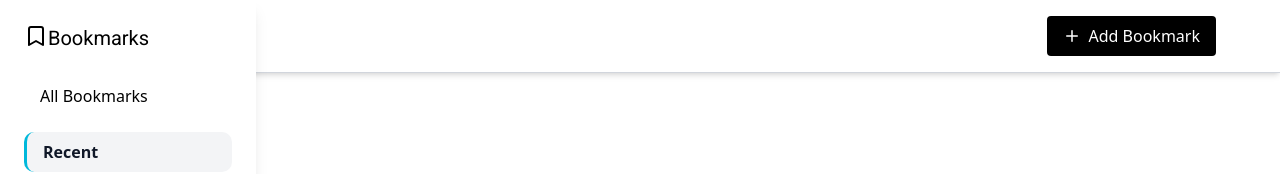
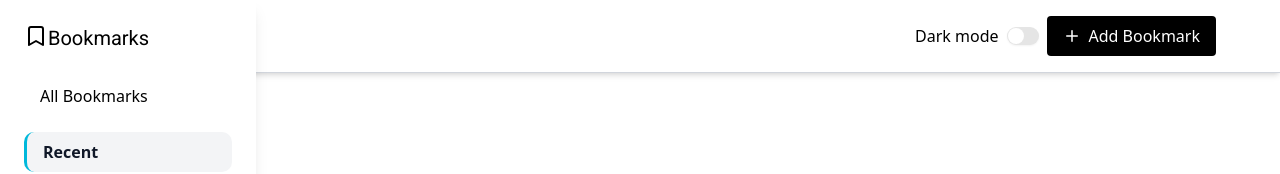
Before and after one commit to sivakumar232/urlBookmark, a React (Vite) app in the folder clientside/bookmark-app/: page /recent in a window 1280 px wide. Shown: the top 174 px of the page. Built offline with nearby package versions, Linux system fonts and the light colour scheme; sample sign-in values are in the browser's storage.

Commit message:
theme toggle added

```diff
--- a/clientside/bookmark-app/src/App.jsx
+++ b/clientside/bookmark-app/src/App.jsx
@@ -7,8 +7,10 @@ import Dashboard from './components/Dashboard'
 import { Routes, Route } from 'react-router-dom'
 import ProtectedRoute from './components/ProtectedRoute'
 import Recent from './components/Recent'
+import { ThemeProvider } from './context/Themecontext'
 function App() {
   return (
+    <ThemeProvider>
     <Routes>
 
       <Route path='/' element={<Landingpage />} />
@@ -24,6 +26,7 @@ function App() {
       <Route path='*' element={<h1>404 page not found</h1>} />
 
     </Routes>
+    </ThemeProvider>
   )
 }
 
--- a/clientside/bookmark-app/src/components/Dashboard.jsx
+++ b/clientside/bookmark-app/src/components/Dashboard.jsx
@@ -1,5 +1,5 @@
 
-import React, { useEffect, useState } from 'react'
+import React, { use, useEffect, useState } from 'react'
 import { useContext } from 'react'
 import { AuthContext } from '../context/AuthContext'
 import { useNavigate } from 'react-router-dom'
@@ -8,7 +8,7 @@ import Sidebar from './Sidebar'
 import Dashnav from './Dashnav'
 import { Star } from 'lucide-react'
 import { Trash } from 'lucide-react'
-
+import { useTheme } from 'next-themes'
 import {
   Popover,
   PopoverContent,
@@ -16,6 +16,7 @@ import {
 } from "@/components/ui/popover"
 
 const Dashboard = () => {
+  const {darkmode}=useTheme();
   const { user, logout } = useContext(AuthContext);
   const [Bookmark, Setbookmark] = useState([])
   const [error, setError] = useState(null);
@@ -27,7 +28,6 @@ const Dashboard = () => {
       setError("No token found.");
       return;
     }
-
     axios.get("http://localhost:3000/api/bookmarks", {
       headers: {
         Authorization: `Bearer ${token}`
@@ -60,7 +60,7 @@ const Dashboard = () => {
       <Dashnav />
       <div className='ml-0 md:ml-64 grid grid-cols-1 sm:grid-cols-2 md:grid-cols-3 flex gap-6 p-6 overflow-x-none'>
         {Bookmark.map((mark)=>(
-        <div className='p-6 border rounded  group shadow-md hover:scale-102 transition duration-300 border-black'>
+        <div className='p-6 border rounded dark:bg-slate-900 dark:text-white group shadow-md hover:scale-102 transition duration-300 border-black'>
           <h2 className='text-xl text-bold font-ubuntu'>{mark.title}</h2>
           <div className='relative flex gap-3  opacity-0 group-hover:opacity-100 bottom-8 left-80'>
           {/* <Star className={`h-4 ${mark.favorite ?'text-yellow-400 fill-yellow-400 ':'text-gray-400'} w-4`}/> */}
--- a/clientside/bookmark-app/src/components/Dashnav.jsx
+++ b/clientside/bookmark-app/src/components/Dashnav.jsx
@@ -2,6 +2,8 @@ import axios from 'axios';
 import React from 'react';
 import { useState } from 'react';
 import { Plus } from 'lucide-react';
+import { useTheme } from '@/context/Themecontext';
+
 import {
     Dialog,
     DialogContent,
@@ -10,10 +12,12 @@ import {
     DialogTitle,
     DialogTrigger,
 } from "@/components/ui/dialog";
+import { Switch } from '@/components/ui/switch';
 
 const Dashnav = () => {
     const [Title, Settitle] = useState('');
     const [Url, Seturl] = useState('');
+    const {darkmode,toggleTheme}=useTheme();
     const handlesubmit = async (e) => {
         if (e) {
             e.preventDefault();
@@ -21,25 +25,31 @@ const Dashnav = () => {
         }
         try {
             const res = await axios.post("http://localhost:3000/api/bookmarks", {
-                title:Title,url:Url
-            },{
+                title: Title, url: Url
+            }, {
                 headers: {
                     Authorization: `Bearer ${localStorage.getItem("token")}`
                 }
             }
 
-        )
-        const message="Bookmark added successfully"
+            )
+            const message = "Bookmark added successfully"
         } catch (err) {
             console.log(err);
         }
     }
     return (
         <div>
-            <nav className='w-full shadow-md flex flex-wrap justify-end items-center border-b border-gray-300 px-4 sm:px-6 md:px-16 py-4 absolute top-0 z-10 bg-white'>
+            <nav className='w-full shadow-md flex dark:bg-black dark:text-white flex-wrap justify-end items-center border-b border-gray-300 px-4 sm:px-6 md:px-16 py-4 absolute top-0 z-10 bg-white'>
+                <div className="flex items-center gap-2 px-2">
+                    <p className="text-sm sm:text-base text-black dark:text-white">
+                        {darkmode ? 'Light mode' : 'Dark mode'}
+                    </p>
+                    <Switch onClick={toggleTheme} />
+                </div>
                 <Dialog>
                     <DialogTrigger asChild>
-                        <button className='bg-black text-white p-2 px-4 flex items-center gap-2 rounded hover:bg-zinc-900 transition'>
+                        <button className='bg-black text-white dark:text-black dark:bg-white p-2 px-4 flex items-center gap-2 rounded hover:bg-zinc-900 transition'>
                             <Plus size={18} /> Add Bookmark
                         </button>
                     </DialogTrigger>
--- a/clientside/bookmark-app/src/components/Landingpage.jsx
+++ b/clientside/bookmark-app/src/components/Landingpage.jsx
@@ -2,15 +2,10 @@ import React, { useState } from 'react';
 import { Link } from 'react-router-dom';
 import { Switch } from '@/components/ui/switch';
 import { Zap, Star, ExternalLink, MousePointerClick } from 'lucide-react';
+import { useTheme } from '@/context/Themecontext';
 
 const Landingpage = () => {
-  const [Darkmode, Setdarkmode] = useState(false);
-
-  const handlemode = () => {
-    Setdarkmode((prev) => !prev);
-    document.documentElement.classList.toggle('dark');
-  };
-
+  const {darkmode,toggleTheme}=useTheme();
   return (
     <div className="relative min-h-screen bg-white dark:bg-black transition-colors duration-300">
       <div className="flex flex-col items-center justify-center min-h-screen px-4">
@@ -21,9 +16,9 @@ const Landingpage = () => {
             {/* Dark Mode Toggle */}
             <div className="flex items-center gap-2 px-2">
               <p className="text-sm sm:text-base text-black dark:text-white">
-                {Darkmode ? 'Light mode' : 'Dark mode'}
+                {darkmode ? 'Light mode' : 'Dark mode'}
               </p>
-              <Switch onClick={handlemode} />
+              <Switch onClick={toggleTheme} />
             </div>
 
             {/* Login & Signup */}
--- a/clientside/bookmark-app/src/components/Sidebar.jsx
+++ b/clientside/bookmark-app/src/components/Sidebar.jsx
@@ -3,9 +3,12 @@ import { Link, useLocation } from 'react-router-dom';
 import { Menu, X } from 'lucide-react'; // or any icon library
 import { BookmarkIcon } from 'lucide-react';
 import Recent from './Recent';
+import { useTheme } from '@/context/Themecontext';
+
 const Sidebar = () => {
   const [open, setOpen] = useState(false);
   const location = useLocation();
+  const{darmode}=useTheme();
 
   const navItems = [
     { name: 'All Bookmarks', path: '/dashboard' },
@@ -25,17 +28,17 @@ const Sidebar = () => {
 
       {/* Sidebar */}
       <aside
-        className={`bg-white z-20 shadow-lg h-screen text-white w-64 min-h-screen p-6 space-y-4 fixed top-0 left-0 transform transition-transform duration-300
+        className={`bg-white z-20 dark:bg-black dark:text-white shadow-lg h-screen text-white w-64 min-h-screen p-6 space-y-4 fixed top-0 left-0 transform transition-transform duration-300
           ${open ? 'translate-x-0' : '-translate-x-full'} md:translate-x-0 md:static`}
       >
-        <h2 className="text-xl text-black font-roboto font-semi  bold mb-6 flex space-x-4 font-raleway">< BookmarkIcon className=' relative h-6 w-6'/>Bookmarks</h2>
+        <h2 className="text-xl text-black dark:bg-black dark:text-white font-roboto font-semi  bold mb-6 flex space-x-4 font-raleway">< BookmarkIcon className=' relative h-6 w-6'/>Bookmarks</h2>
 
         {navItems.map((item) => (
           <Link
             key={item.name}
             to={item.path}
-            className={`block px-4 text-black py-2 hover:bg-gray-100  rounded-lg  transition
-              ${location.pathname === item.path ? 'text-gray-900 bg-gray-100 border-l-3 border-cyan-500 font-semibold' : ''}`}
+            className={`block px-4 text-black py-2 dark:bg-black dark:text-white hover:bg-gray-100  rounded-lg  transition
+              ${location.pathname === item.path ? 'text-gray-900 bg-gray-100 border-l-3 dark:bg-slate-900 border-cyan-500 font-semibold' : ''}`}
             onClick={() => setOpen(false)} // close on mobile click
           >
             {item.name}
--- /dev/null
+++ b/clientside/bookmark-app/src/context/Themecontext.jsx
@@ -0,0 +1,24 @@
+// ThemeContext.js
+import { createContext, useContext, useState, useEffect } from 'react';
+
+const ThemeContext = createContext();
+
+export const ThemeProvider = ({ children }) => {
+  const [darkMode, setDarkMode] = useState(false);
+
+  useEffect(() => {
+    document.documentElement.classList.toggle('dark', darkMode);
+  }, [darkMode]);
+
+  const toggleTheme = () => {
+    setDarkMode((prev) => !prev);
+  };
+
+  return (
+    <ThemeContext.Provider value={{ darkMode, toggleTheme }}>
+      {children}
+    </ThemeContext.Provider>
+  );
+};
+
+export const useTheme = () => useContext(ThemeContext);
```
